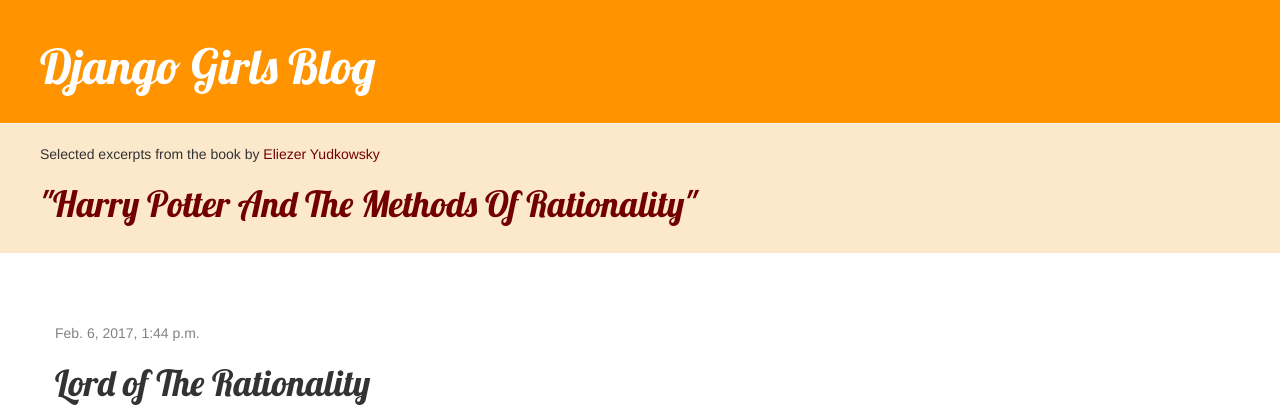
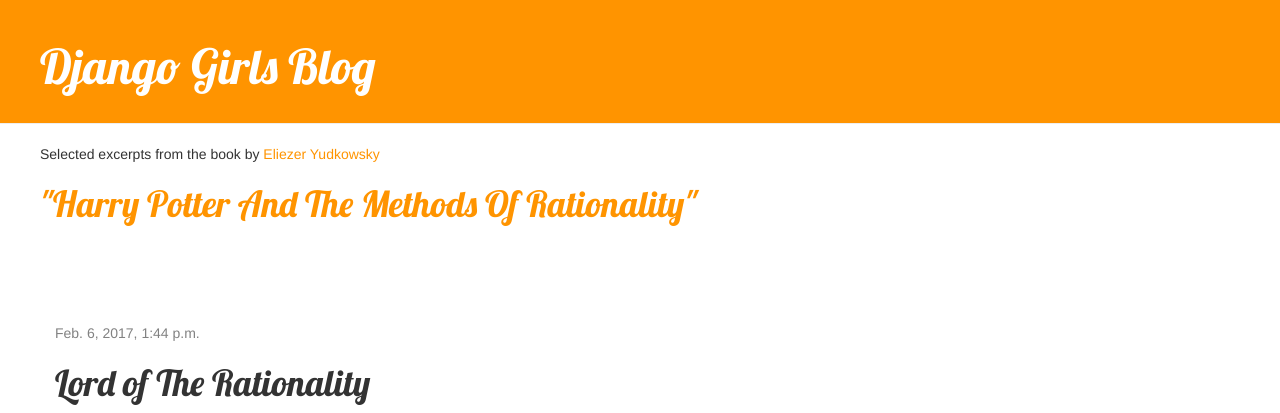
Before and after one commit to TetianaIvashyna/my-first-blog, a Django app: page /post/1/ in a window 1280 px wide. Shown: the top 413 px of the page. Run offline with Django 3.2, Linux system fonts and the light colour scheme; data comes from the database, SQL or seed files in the repository; some libraries are stand-ins or nearby versions.

Commit message:
The colours of the citation is changed.

```diff
--- a/blog/static/css/blog.css
+++ b/blog/static/css/blog.css
@@ -47,11 +47,11 @@
 }
 
 .citation a, .citation a:visited {
-    color: #730000;
+    color: #ff9400;
 }
 
 .citation {
-    background-color: #FCE8CA;
+    background-color: #ffffff;
     margin-top: 0;
     padding: 20px 20px 20px 40px;
     margin-bottom: 70px;
```
